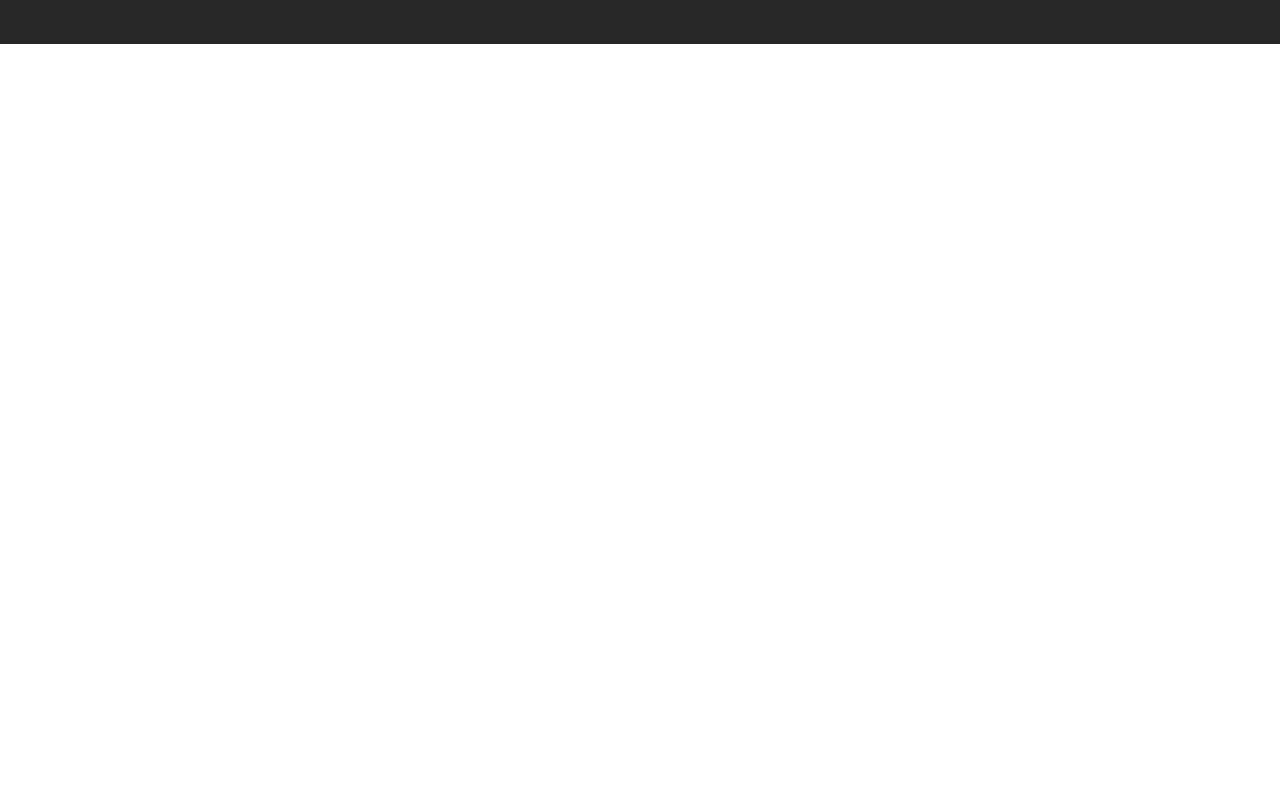
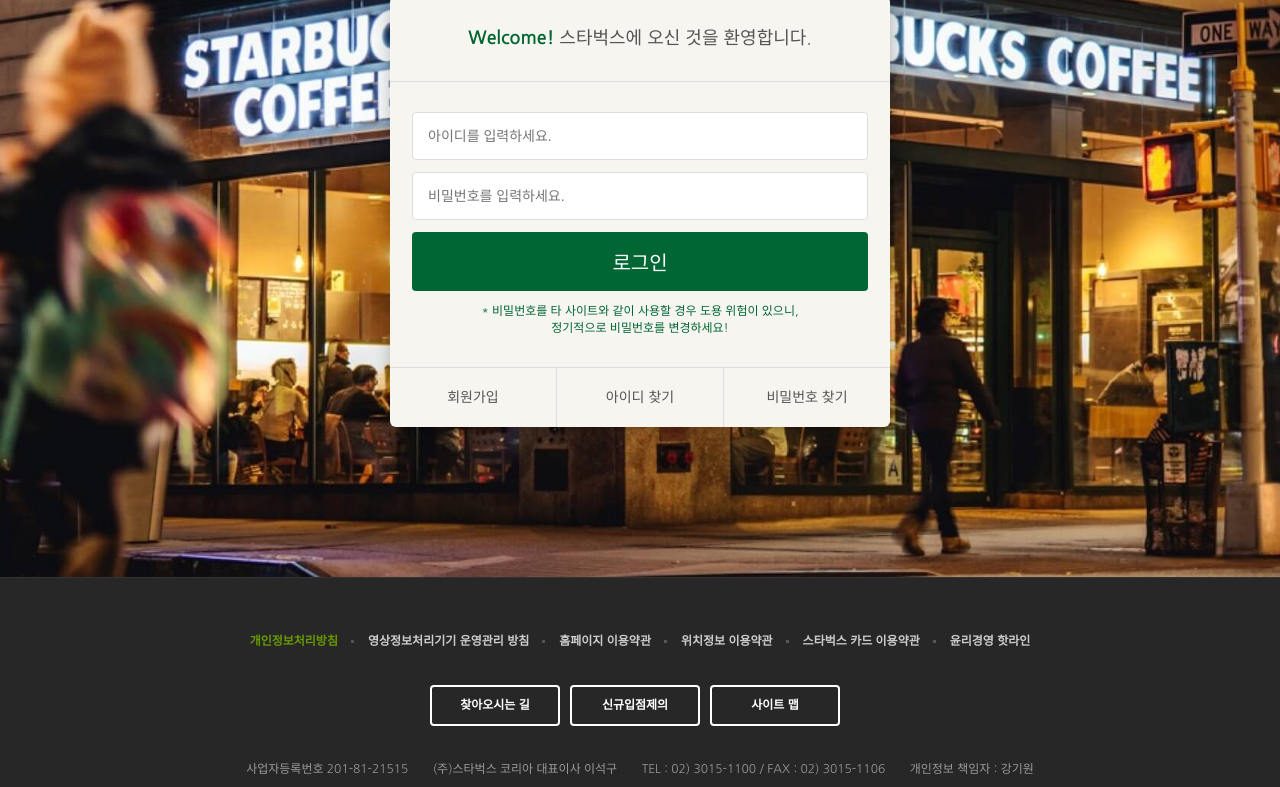
Before and after one commit to J0MmYy/starbucks, a plain HTML site: page signin/index.html in a window 1280 px wide. Shown: the part 290-1077 px from the top of the page. Before the commit the page ends 800 px from the top, so only its background shows below. Drawn offline with nearby package versions, Linux system fonts and the light colour scheme.

Commit message:
로그인 페이지 완성

```diff
--- /dev/null
+++ b/css/signin.css
@@ -0,0 +1,78 @@
+.signin {
+  margin-top: 120px;
+  padding: 100px 0 150px;
+  background-image: url("../images/signin_bg.jpg");
+  background-repeat: no-repeat;
+  background-position: center;
+  background-attachment: fixed;
+  background-size: cover;
+}
+.signin h1 {
+  color: #fff;
+  font-size: 30px;
+  font-weight: 700;
+  text-align: center;
+  margin-bottom: 24px;
+}
+.signin__card {
+  width: 500px;
+  margin: 0 auto;
+  border-radius: 6px;
+  background-color: #f6f5f0;
+  box-shadow: 2px 2px 20px rgba(0, 0, 0, .3);
+  color: #555;
+}
+.signin__card h2 {
+  padding: 30px;
+  font-size: 18px;
+  text-align: center;
+  border-bottom: 1px solid #ddd;
+}
+.signin__card h2 strong {
+  font-weight: 700;
+  color: #006633;
+}
+.signin__card form {
+  padding: 30px 22px;
+}
+.signin__card form input {
+  width: 100%;
+  margin-bottom: 12px;
+  padding: 15px;
+  border: 1px solid #ddd;
+  border-radius: 4px;
+  outline: none;
+  box-sizing: border-box;
+  font-size: 14px;
+}
+.signin__card form [type="submit"] {
+  background-color: #006633;
+  border: none;
+  color: #fff;
+  font-size: 20px;
+  cursor: pointer;
+}
+.signin__card form p {
+  font-size: 12px;
+  color: #006633;
+  text-align: center;
+}
+.signin__card .actions {
+  display: flex;
+  border-top: 1px solid #ddd;
+}
+.signin__card .actions a {
+  flex-grow: 1;
+  flex-basis: 0;
+  text-align: center;
+  padding: 20px;
+  color: #555;
+  font-size: 14px;
+  border-right: 1px solid #ddd;
+}
+.signin__card .actions a:last-child {
+  border-right: none;
+}
+.signin__card .actions a:hover {
+  text-decoration: underline;
+}
--- a/signin/index.html
+++ b/signin/index.html
@@ -27,6 +27,7 @@
   <link href="https://fonts.googleapis.com/css2?family=Nanum+Gothic:wght@400;700&display=swap" rel="stylesheet">
   <link rel="stylesheet" href="https://fonts.googleapis.com/icon?family=Material+Icons">
   <link rel="stylesheet" href="../css/common.css">
+  <link rel="stylesheet" href="../css/signin.css">
 
   <script defer src="../js/common.js"></script>
 </head>
@@ -364,9 +365,27 @@
   </header>
 
   <section class="signin">
-
+    <h1>로그인</h1>
+    <div class="signin__card">
+      <h2>
+        <strong>Welcome!</strong> 스타벅스에 오신 것을 환영합니다.
+      </h2>
+      <form>
+        <input type="text" placeholder="아이디를 입력하세요.">
+        <input type="password" placeholder="비밀번호를 입력하세요.">
+        <input type="submit" value="로그인">
+        <p>
+          * 비밀번호를 타 사이트와 같이 사용할 경우 도용 위험이 있으니,<br>
+          정기적으로 비밀번호를 변경하세요!
+        </p>
+      </form>
+      <div class="actions">
+        <a href="javascript:void(0)">회원가입</a>
+        <a href="javascript:void(0)">아이디 찾기</a>
+        <a href="javascript:void(0)">비밀번호 찾기</a>
+      </div>
+    </div>
   </section>
-
 
   <!-- FOOTER -->
   <footer>
```
